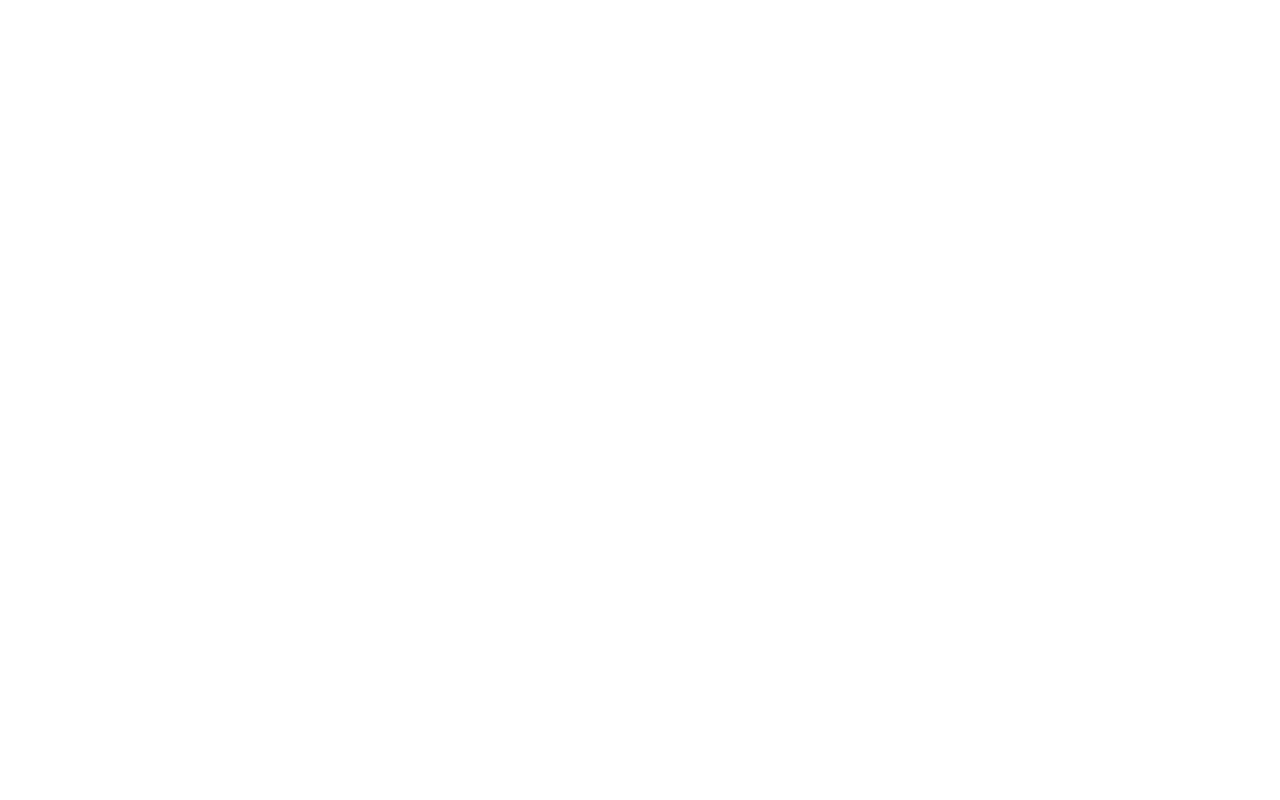
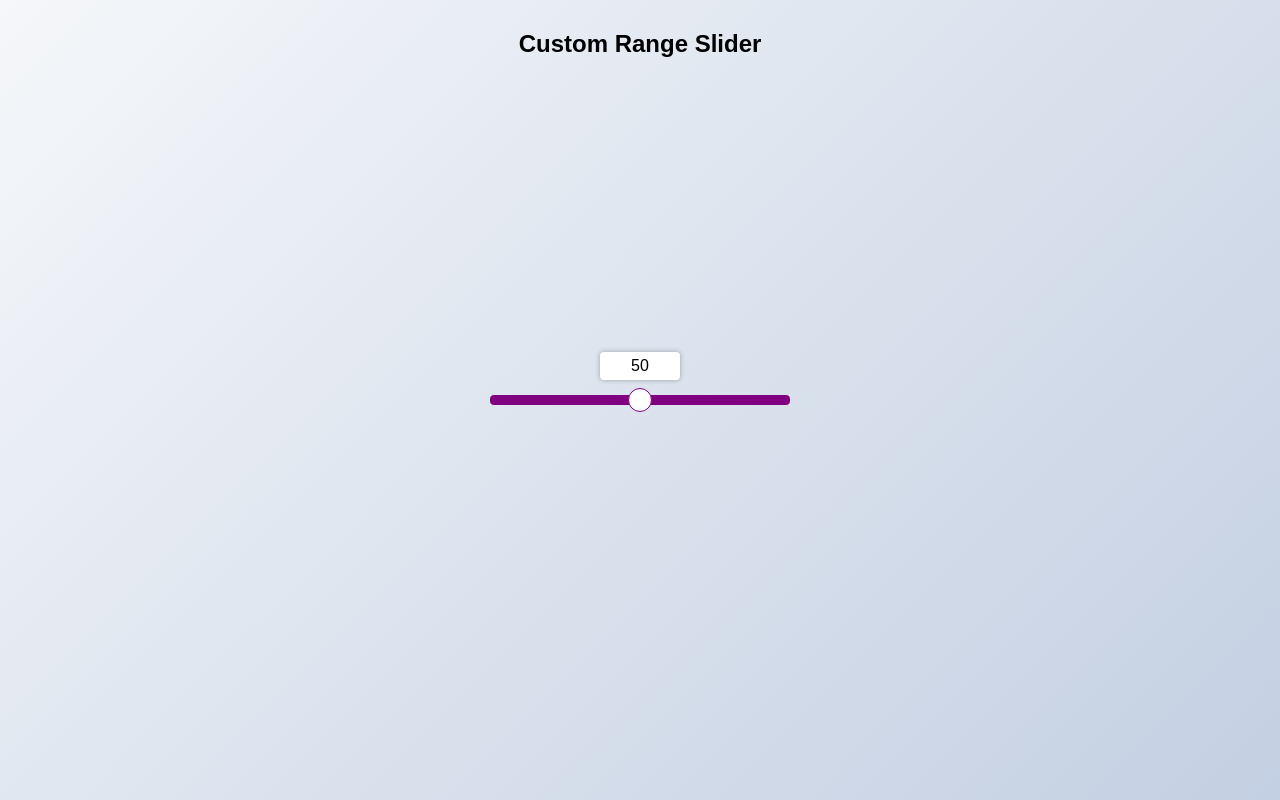
Before and after one commit to JaffDavy/custom-range-slider, a plain HTML site: page index.html in a window 1280 px wide. Drawn offline with Linux system fonts and the light colour scheme.

Commit message:
custom range slider

```diff
--- a/index.html
+++ b/index.html
@@ -7,7 +7,11 @@
     <link rel="stylesheet" href="./style.css">
 </head>
 <body>
-
+    <h2>Custom Range Slider</h2>
+    <div class="range-container">
+        <input type="range" id="range" min="0" max="100">
+        <label for="range">50</label>
+    </div>
    <script src="index.js"></script>
 </body>
 </html>
--- a/index.js
+++ b/index.js
@@ -0,0 +1,12 @@
+const range = document.getElementById('range')
+
+range.addEventListener ('input', (e) => {
+  const value = +e.target.value
+  const label = e.target.nextElementSibling
+
+  // const range_width = getComputedStyle(e.target).getPropertyValue('width')
+
+  // console.log(range_width)
+
+  label.innerHTML = value
+})
--- a/style.css
+++ b/style.css
@@ -0,0 +1,103 @@
+* {
+  box-sizing: border-box;
+}
+
+body {
+  background-image: linear-gradient(135deg, #f5f7fa 0%, #c3cfe2 100%);
+  font-family: Arial, Helvetica, sans-serif;
+  overflow-x: hidden;
+  margin: 0;
+  display: flex;
+  flex-direction: column;
+  align-items: center;
+  justify-content: center;
+  height: 100vh;
+}
+
+h2 {
+  position: absolute;
+  top: 10px;
+}
+
+.range-container {
+  position: relative;
+}
+
+input[type='range'] {
+  width: 300px;
+  margin: 18px 0;
+  -webkit-appearance: none;
+}
+
+input[type='range'] + label {
+  background-color: #fff;
+  position: absolute;
+  top: -25px;
+  left: 110px;
+  width: 80px;
+  padding: 5px 0;
+  text-align: center;
+  border-radius: 4px;
+  box-shadow: 0 0 5px rgba(0, 0, 0, 0.3);
+}
+/*chrome and safari*/
+input[type='range']::-webkit-slider-runnable-track {
+  background: purple;
+  border-radius: 4px;
+  width: 100%;
+  height: 10px;
+  cursor: pointer;
+}
+
+input[type='range']::-webkit-slider-thumb {
+  -webkit-appearance:none;
+  height: 24px;
+  width: 24px;
+  background: #fff;
+  border-radius: 50%;
+  border: 1px solid purple;
+  margin-top: -7px;
+  cursor: pointer;
+}
+
+input[type='range']:focus {
+    outline: none;
+}
+
+input[type='range']::-moz-range-track {
+  background: purple;
+  border-radius: 4px;
+  width: 100%;
+  height: 13px;
+  cursor: pointer;
+}
+
+input[type='range']::-moz-range-thumb {
+  -webkit-appearance:none;
+  height: 24px;
+  width: 24px;
+  background: #fff;
+  border-radius: 50%;
+  border: 1px solid purple;
+  margin-top: -7px;
+  cursor: pointer;
+}
+
+input[type='range']::-ms-track {
+  background: purple;
+  border-radius: 4px;
+  width: 100%;
+  height: 13px;
+  cursor: pointer;
+}
+
+input[type='range']::-ms-thumb {
+  -webkit-appearance: none;
+  height: 24px;
+  width: 24px;
+  background: #fff;
+  border-radius: 50%;
+  border: 1px solid purple;
+  margin-top: -7px;
+  cursor: pointer;
+}
```
